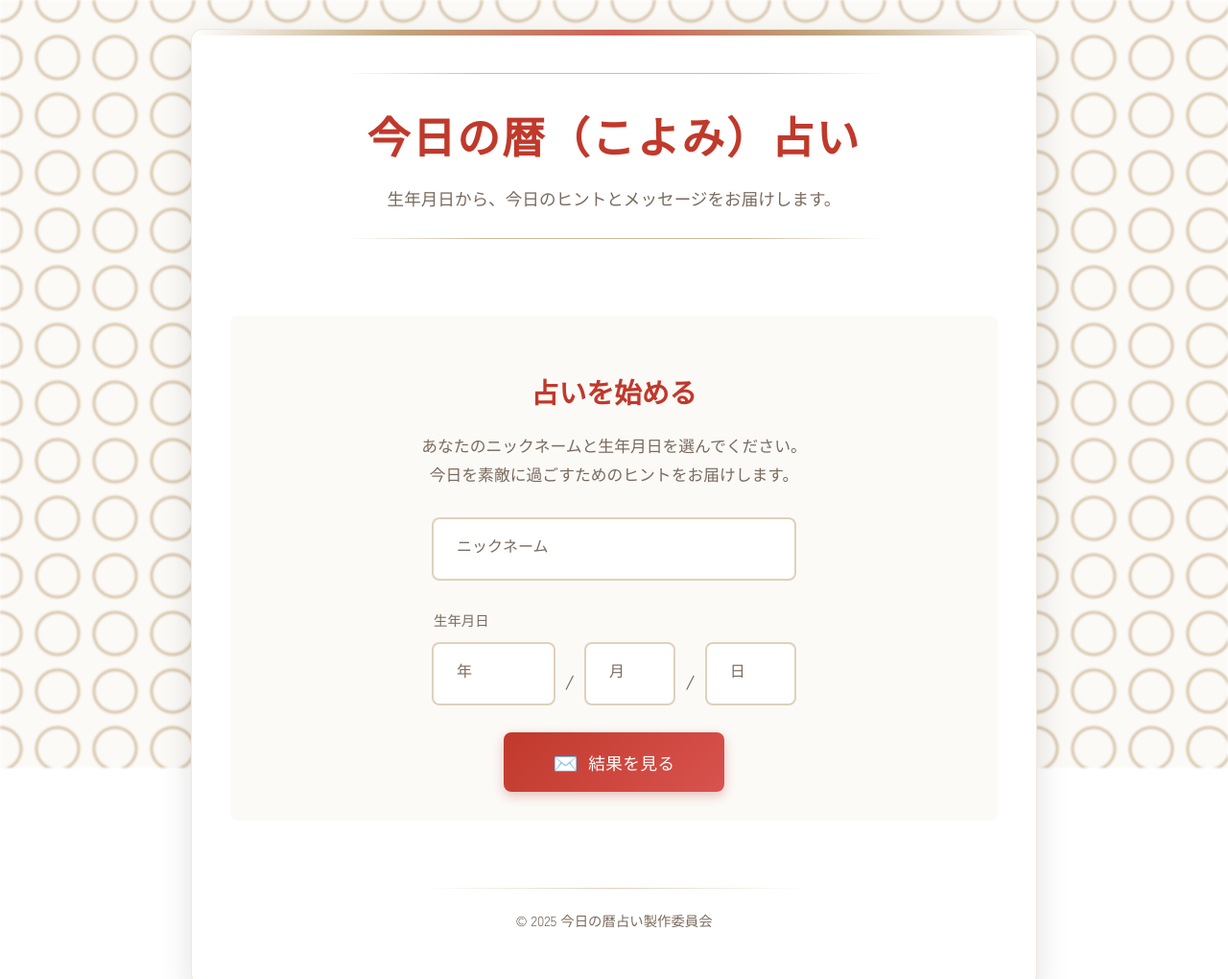
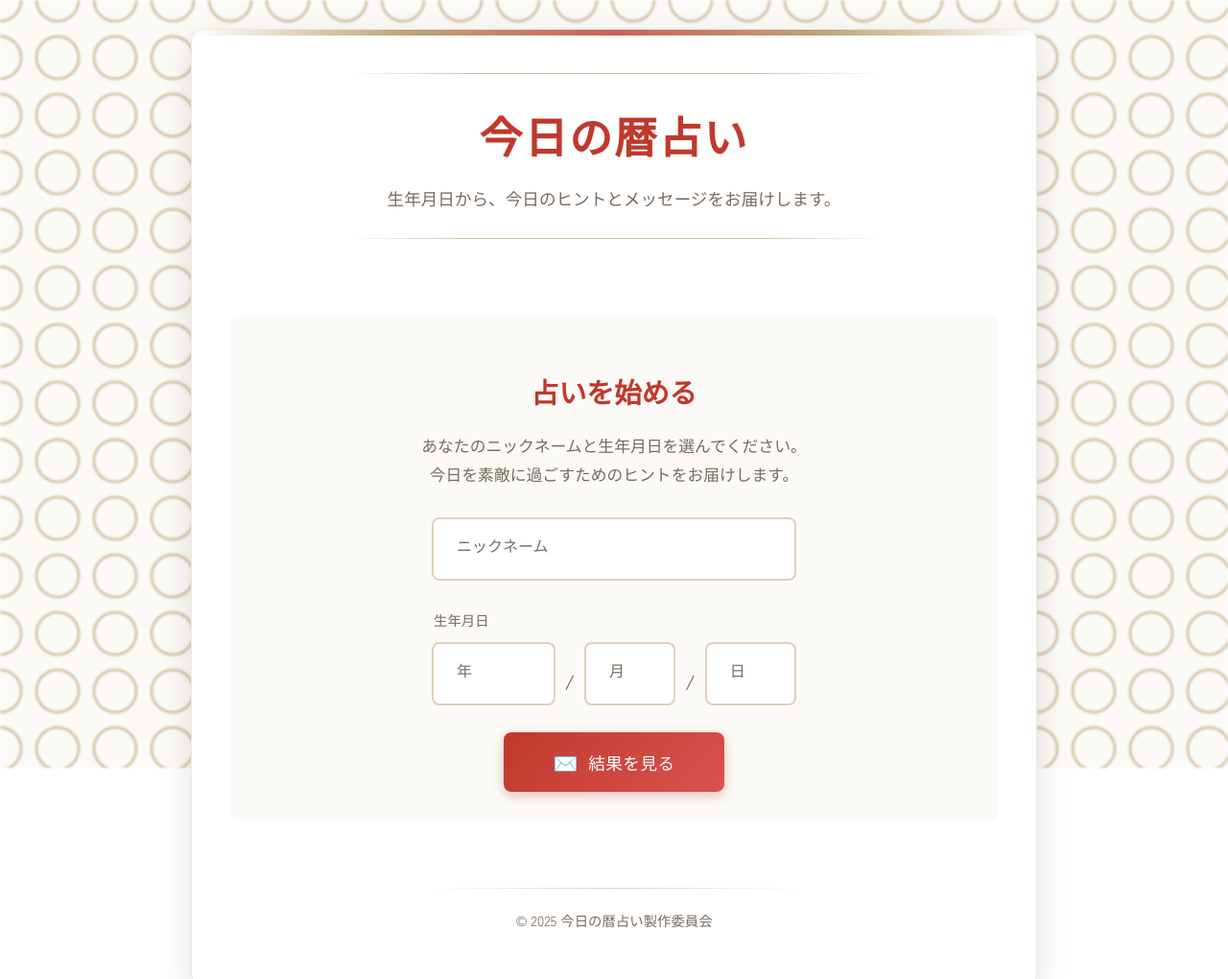
Before and after one commit to totototosssss/fortune, a plain HTML site: page index.html in a window 1280 px wide. Shown: the top 1020 px of the page at 96% size. Drawn offline with Linux system fonts and the light colour scheme.

Commit message:
Update index.html

```diff
--- a/index.html
+++ b/index.html
@@ -12,7 +12,7 @@
     <div class="container">
         <header class="site-header">
             <div class="header-ornament top"></div>
-            <h1 class="site-title">今日の暦（こよみ）占い</h1>
+            <h1 class="site-title">今日の暦占い</h1>
             <p class="site-subtitle">生年月日から、今日のヒントとメッセージをお届けします。</p>
             <div class="header-ornament bottom"></div>
         </header>
```
